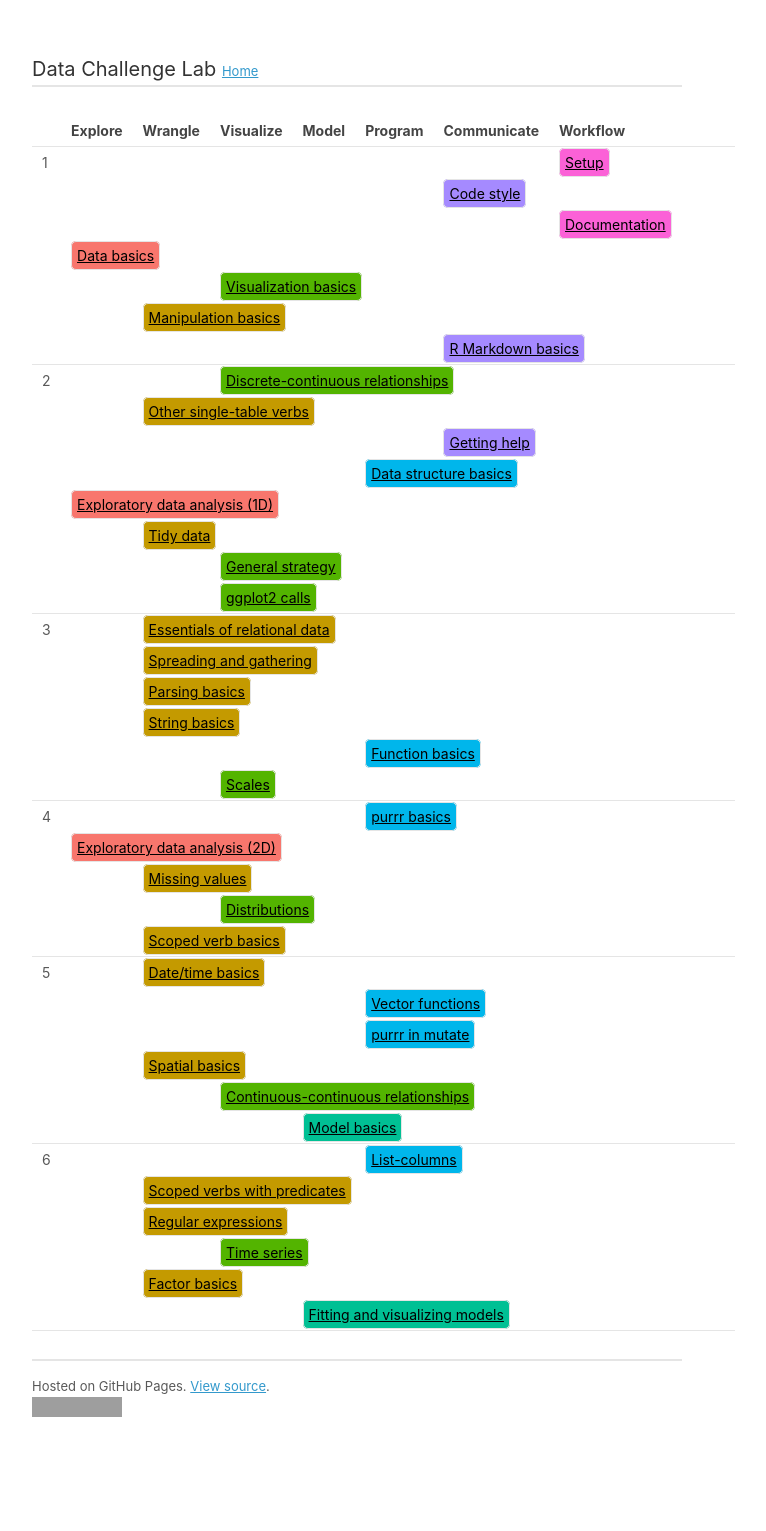
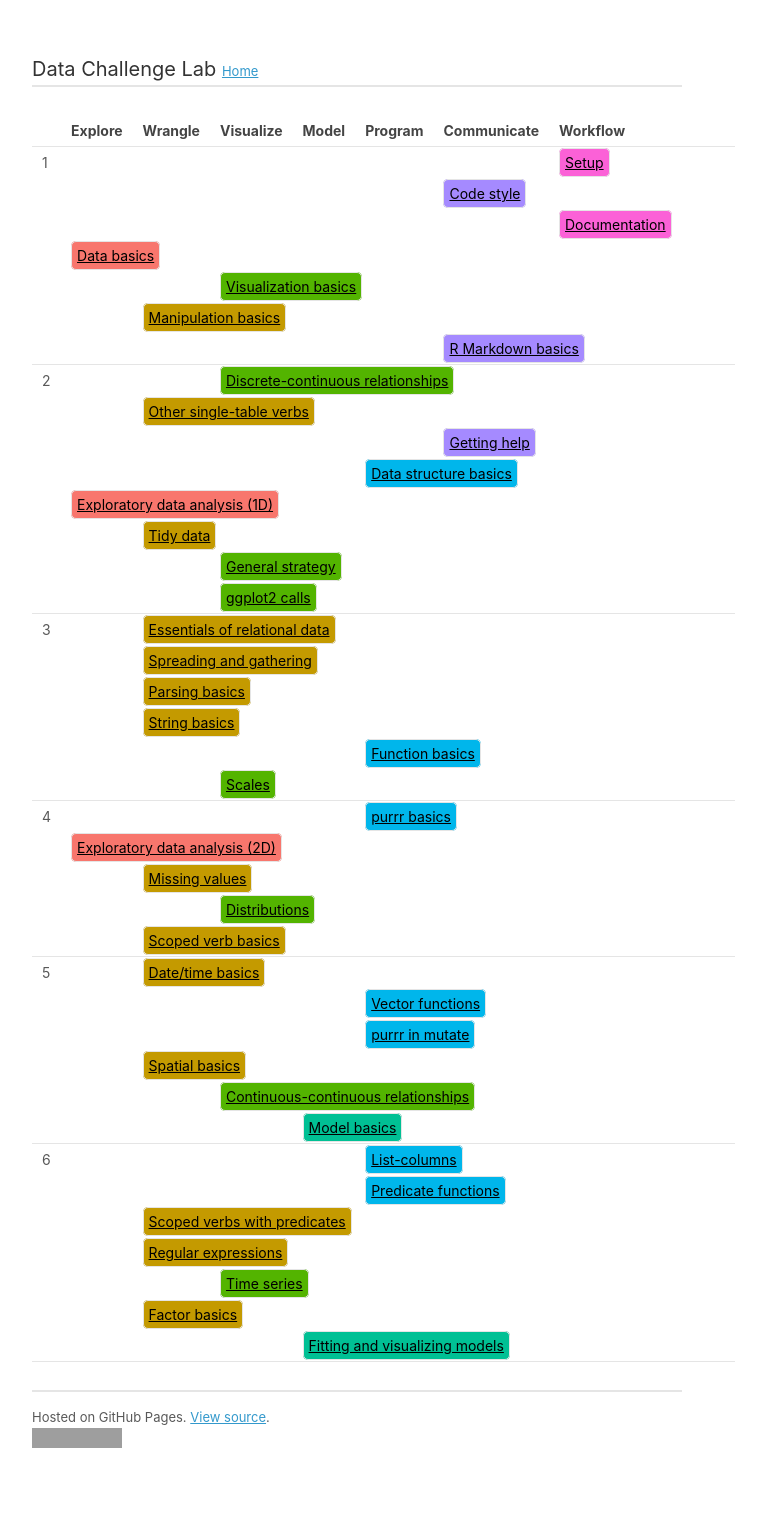
Before and after one commit to dcl-2019-04/curriculum, a Jekyll site: the page built from docs/index.md, in a window 1280 px wide. Shown: the whole page, without its empty margins (283-1049 px from the left). Built offline with Jekyll 4.4.1, drawn with Linux system fonts in a browser that asks for light colours; our own code applies the rules of GitHub Pages for plain Markdown files; a script that is not in the unit is left out; before the commit the page ends 1500 px from its top, so only the background shows below that; grey boxes are pictures that could not be loaded.

Commit message:
Update for week 6

```diff
--- a/docs/index.md
+++ b/docs/index.md
@@ -242,6 +242,12 @@ title: Theme index
 </tr>
 <tr>
 <td></td>
+  <td colspan="4"></td>
+  <td colspan="6"><a class="program" href="function-predicate.html">Predicate functions</a></td>
+  <td colspan="2"></td>
+</tr>
+<tr>
+<td></td>
   <td colspan="1"></td>
   <td colspan="6"><a class="wrangle" href="manip-scoped-2.html">Scoped verbs with predicates</a></td>
   <td colspan="5"></td>
--- a/syllabus.yml
+++ b/syllabus.yml
@@ -45,6 +45,7 @@ weeks:
 
   week-06:
   - list-cols
+  - function-predicate
   - manip-scoped-2
   - regexps
   - vis-time-series
```
